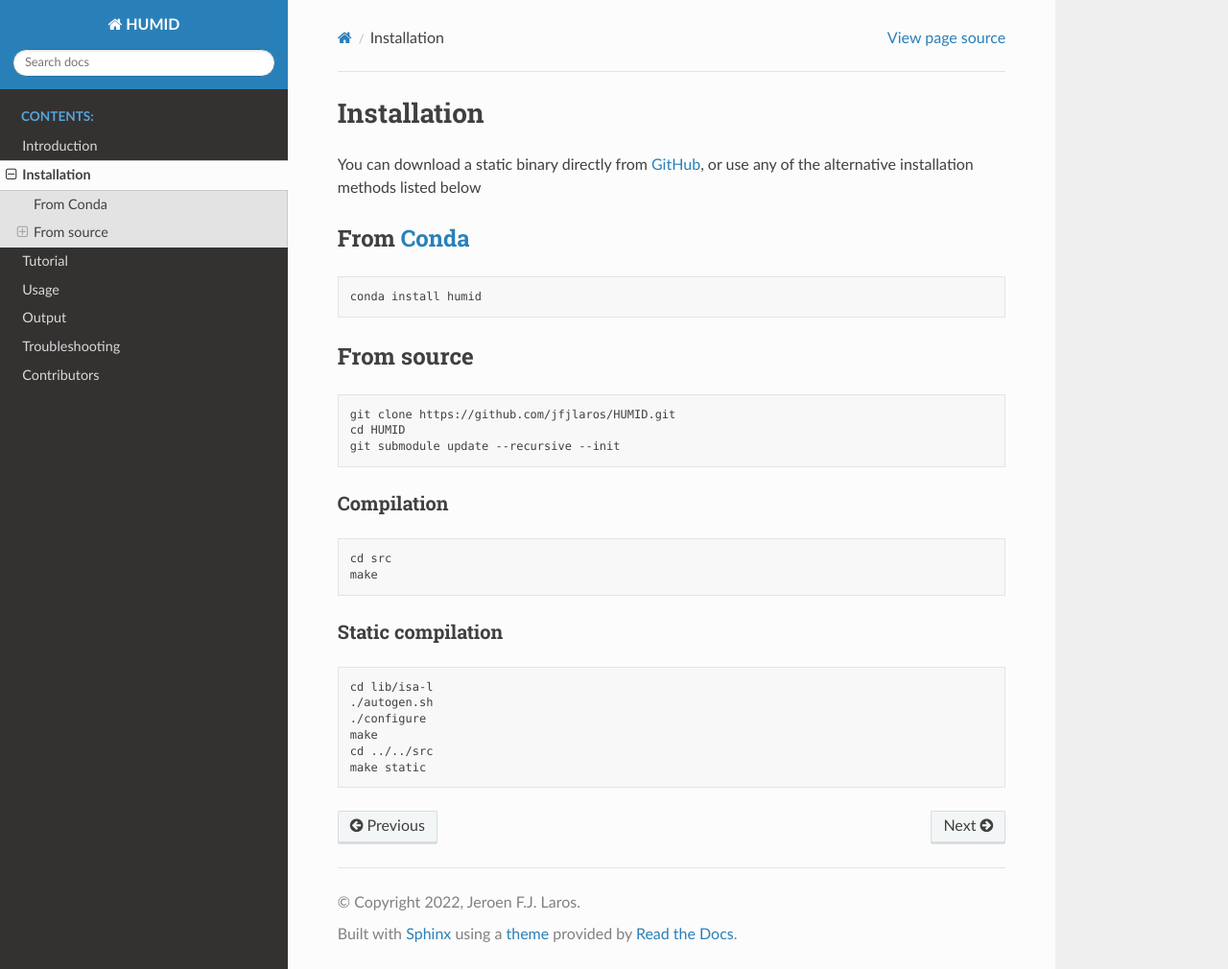
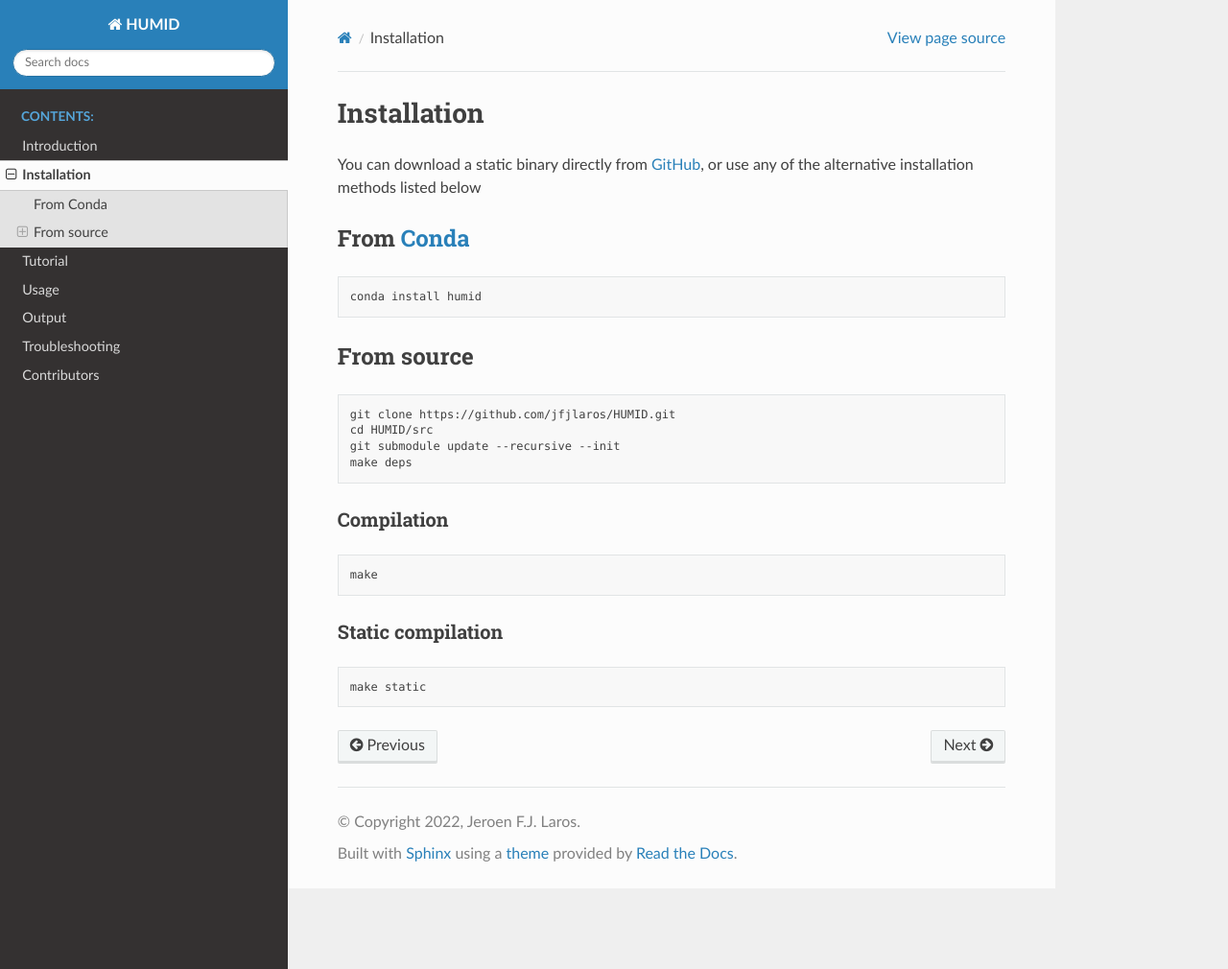
Before and after one commit to jfjlaros/HUMID, a Sphinx documentation site: the page built from docs/install.rst, in a window 1280 px wide and 1010 px high. Shown: the whole window at 96% size. Built offline with Sphinx 7.4.7 and the Read the Docs theme 3.1.0, drawn with Linux system fonts in a browser that asks for light colours; pages that are not in the unit, such as notebooks, are missing from menus.

Commit message:
Updated CLI documentation.

```diff
--- a/README.rst
+++ b/README.rst
@@ -4,8 +4,8 @@ HUMID: reference free FastQ deduplication
 
 .. image:: https://img.shields.io/github/last-commit/jfjlaros/HUMID.svg
    :target: https://github.com/jfjlaros/HUMID/graphs/commit-activity
-.. image:: https://github.com/jfjlaros/HUMID/actions/workflows/cpp-library.yml/badge.svg
-   :target: https://github.com/jfjlaros/HUMID/actions/workflows/cpp-library.yml
+.. image:: https://github.com/jfjlaros/HUMID/actions/workflows/test.yml/badge.svg
+   :target: https://github.com/jfjlaros/HUMID/actions/workflows/test.yml
 .. image:: https://readthedocs.org/projects/HUMID/badge/?version=latest
    :target: https://HUMID.readthedocs.io/en/latest
 .. image:: https://img.shields.io/github/release-date/jfjlaros/HUMID.svg
--- a/docs/install.rst
+++ b/docs/install.rst
@@ -18,15 +18,15 @@ From source
 ::
 
     git clone https://github.com/jfjlaros/HUMID.git
-    cd HUMID
+    cd HUMID/src
     git submodule update --recursive --init
+    make deps
 
 Compilation
 ~~~~~~~~~~~
 
 ::
 
-    cd src
     make
 
 Static compilation
@@ -34,11 +34,6 @@ Static compilation
 
 ::
 
-    cd lib/isa-l
-    ./autogen.sh
-    ./configure
-    make
-    cd ../../src
     make static
 
 .. _Conda: https://anaconda.org/bioconda/humid
```
Also changed, not shown: 1 other file.
